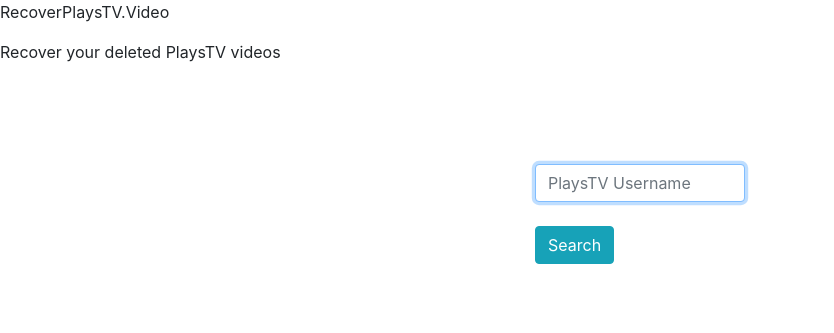
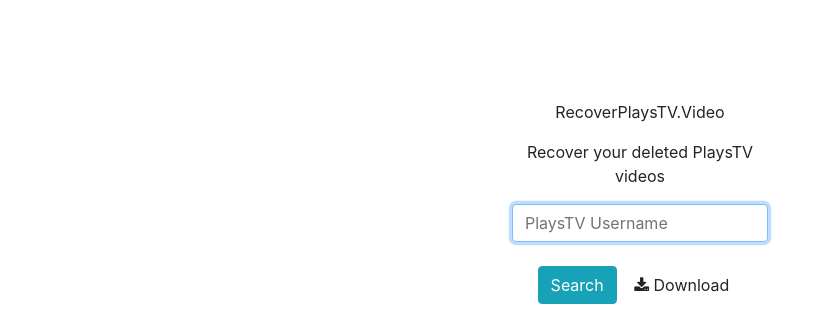
Before and after one commit to pankeelshah/RecoverPlaysTV, a Flask app: page /index in a window 1280 px wide. Shown: the top 333 px of the page, without its empty margins (0-834 px from the left). Run offline with Flask 2, Linux system fonts and the light colour scheme; some libraries are stand-ins or nearby versions.

Commit message:
added download button

```diff
--- a/app.py
+++ b/app.py
@@ -41,8 +41,8 @@
 
 @socketio.on("deletezip")
 def handle_deletezip(data):
-    #RecoverPlaysTVClips.delete_zip(data["user"])
-    pass
+    RecoverPlaysTVClips.delete_zip(data["user"])
+    # pass
 
 if __name__ == "__main__":
     app.run()
--- a/static/download.js
+++ b/static/download.js
@@ -8,6 +8,11 @@
     document.getElementById("showLoading").innerHTML = '<div class="spinner-border"></div>';
     username = document.querySelector("#username").value;
     socket.emit("createzip", {user: username, sid:id})
+}
+
+function download(){
+    window.open('/static/' + username + '_PlaysTVClips.zip');
+    socket.emit("deletezip", {user: username, sid:id})
 }
 
 // Press enter to search
@@ -30,8 +35,8 @@
 });
 
 socket.on("created-zip", function(username){
-    window.open('/static/' + username + '_PlaysTVClips.zip');
+    // window.open('/static/' + username + '_PlaysTVClips.zip');
     document.getElementById("searchButton").disabled = false;
     document.getElementById("showLoading").innerHTML = "";
-    socket.emit("deletezip", {user: username, sid:id})
+
 })
--- a/static/index.css
+++ b/static/index.css
@@ -1,5 +1,8 @@
 .textInput{
     margin: 100 auto;
-    width: 210px;
+    width: 20%;
+    text-align: center;
     /* flex: auto; */
 }
+
+/* p {text-align: center} */
--- a/templates/base.html
+++ b/templates/base.html
@@ -8,6 +8,7 @@
         <script src="https://cdnjs.cloudflare.com/ajax/libs/socket.io/2.3.0/socket.io.dev.js" integrity="sha256-OgiHfllOBEOiWQ2OcBsDncRG2k7QBW9Rs1dB7MH2N2s=" crossorigin="anonymous"></script>
         <script src="https://cdnjs.cloudflare.com/ajax/libs/socket.io/2.3.0/socket.io.js" integrity="sha256-bQmrZe4yPnQrLTY+1gYylfNMBuGfnT/HKsCGX+9Xuqo=" crossorigin="anonymous"></script>
         <script src="//cdnjs.cloudflare.com/ajax/libs/socket.io/2.2.0/socket.io.js" integrity="sha256-yr4fRk/GU1ehYJPAs8P4JlTgu0Hdsp4ZKrx8bDEDC3I=" crossorigin="anonymous"></script>
+        <link rel="stylesheet" href="https://cdnjs.cloudflare.com/ajax/libs/font-awesome/4.7.0/css/font-awesome.min.css">
       </head>
         {% block head %}
         default content
--- a/templates/index.html
+++ b/templates/index.html
@@ -6,15 +6,14 @@
 {% endblock %}
 
 {% block content %}
-<p>RecoverPlaysTV.Video</p>
-<p>Recover your deleted PlaysTV videos</p>
+
 <div class="textInput">
-
-    <p></p>
+    <p>RecoverPlaysTV.Video</p>
+    <p>Recover your deleted PlaysTV videos</p>
     <input type="text" id="username" class="form-control" autofocus="autofocus" placeholder="PlaysTV Username">
     <br>
     <input id="searchButton" type="submit" class="btn btn-info" onclick="clicked()" value="Search">
-
+    <button class="btn" onclick="download()"><i class="fa fa-download"></i> Download</button>
     <br>
     <br>
     <div id="showLoading"></div>
```
